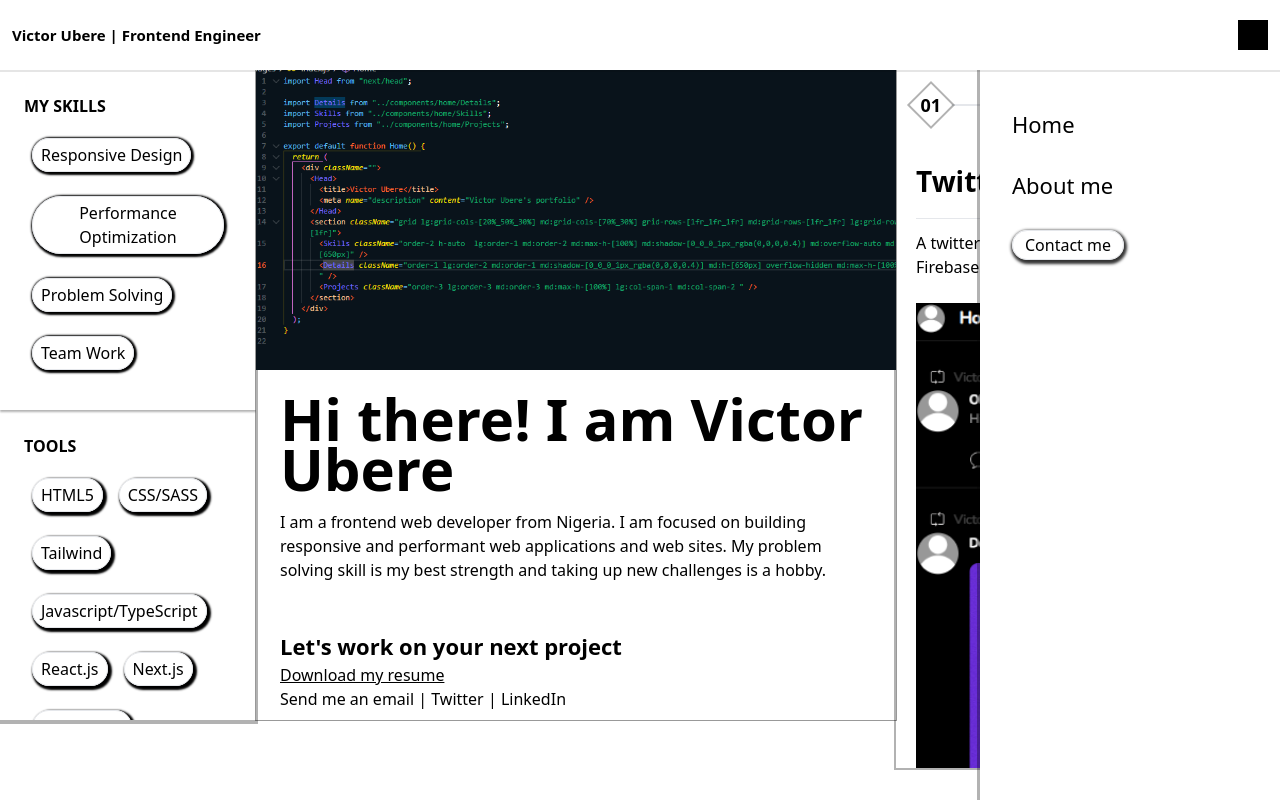
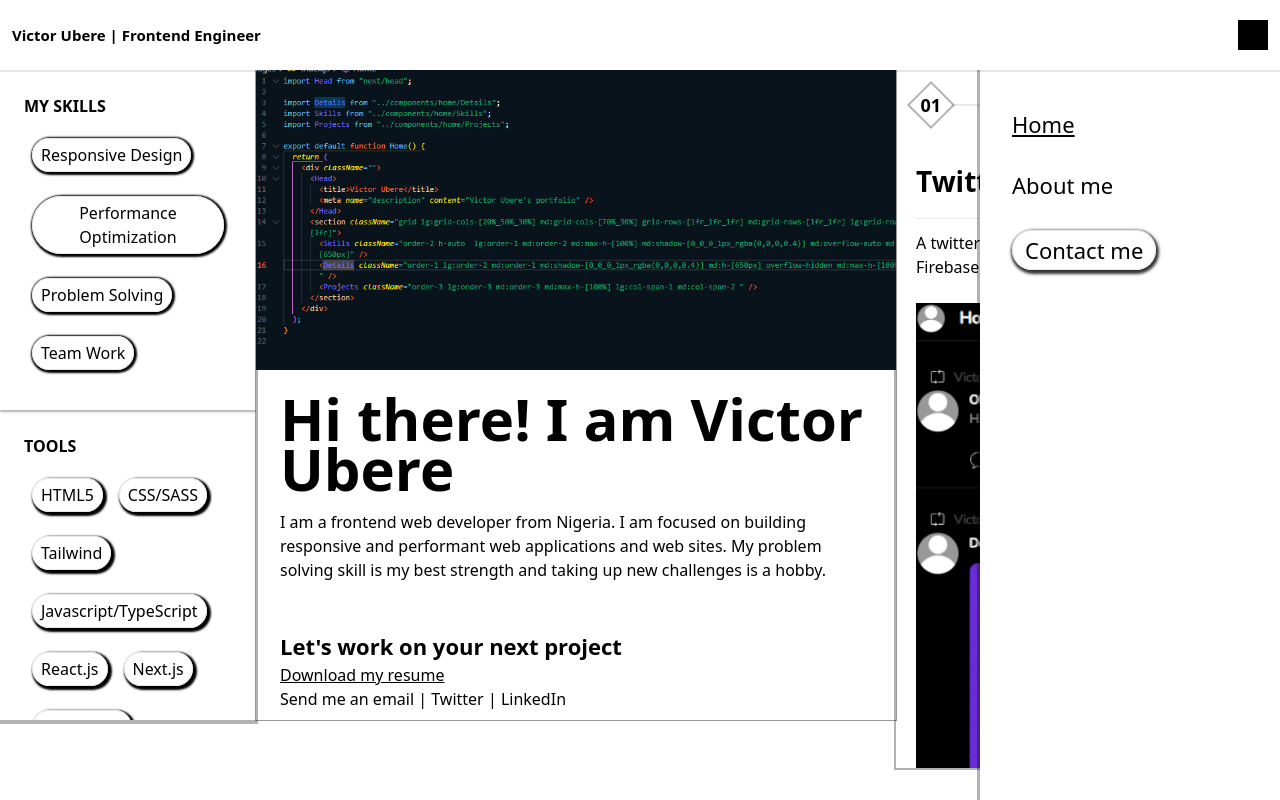
Before and after one commit to Vubere/portfolio, a Next.js app: page / in a window 1280 px wide. Both pictures are taken after a click on the element 1253 px from the left and 35 px from the top of the page. Built offline with nearby package versions, Linux system fonts and the light colour scheme.

Commit message:
minor fix

```diff
--- a/components/home/Projects.jsx
+++ b/components/home/Projects.jsx
@@ -37,7 +37,7 @@ function Project({ project, index }) {
         <hr className="w-[50%] mb-3" />
         <p className="mb-6">{description}</p>
         <a href={link} target="_blank" rel="noreferrer">
-          <div className="relative ">
+          <div className="relative inline">
             <Image
               src={image}
               width={500}
--- a/components/layout/header.jsx
+++ b/components/layout/header.jsx
@@ -1,6 +1,12 @@
 import Link from "next/link";
+import { useEffect } from "react";
 
-export default function header({show, showSideNav, width}) {
+export default function header({show, showSideNav, width, route}) {
+
+  const currentRoute = route.split("/")[1]
+
+
+
 
 
 
@@ -9,27 +15,38 @@ export default function header({show, showSideNav, width}) {
       <h1 className="font-[600] text-[15px]">
         Victor Ubere{"  "}|{"  "}Frontend Engineer
       </h1>
-      {
-        width>600?
+      {width > 600 ? (
         <nav>
           <ul className="flex items-center justify-center gap-4 pr-4 font-[500]">
             <li>
-            <Link href={"/"}>Home</Link>
+              <Link href={"/"} className={`${currentRoute == "" ? "underline" : ""}`}>
+                Home
+              </Link>
             </li>
             <li>
-            <Link href={"/about"}>About me</Link>
+              <Link
+                href={"/about"}
+                className={`${currentRoute == "about" ? "underline" : ""}`}
+              >
+                About me
+              </Link>
             </li>
             <Link href={"/contact-me"} className="p-0 m-0">
-            <li className="border rounded-full p-2 pl-3 pr-3 flex items-center shadow-[1px_2px_3px_2px_rgba(0,0,0,0.8)] h-[30px]">
+              <li
+                className={`border rounded-full p-2 pl-3 pr-3 flex items-center shadow-[1px_2px_3px_2px_rgba(0,0,0,0.8)] h-[30px] ${currentRoute == "contact-me" ? "underline" : ""}`}
+              >
                 Contact me
               </li>
             </Link>
           </ul>
-      </nav>:<div className="w-[30px] h-[30px] bg-black" onClick={()=>showSideNav(!show)}></div>
-      }
-      {
-
-      }
+        </nav>
+      ) : (
+        <div
+          className="w-[30px] h-[30px] bg-black"
+          onClick={() => showSideNav(!show)}
+        ></div>
+      )}
+      {}
     </header>
   );
 }
--- a/components/layout/index.jsx
+++ b/components/layout/index.jsx
@@ -6,11 +6,11 @@ import SideNav from "./sidenav";
 import { AnimatePresence, motion } from "framer-motion";
 import { useRef } from "react";
 import { useCloseOnBlur } from "../../helpers/useCloseonClickAway";
+import { useRouter } from "next/router";
 
 export default function Layout({ children }) {
   const [width, setWidth] = useState(0);
-
-
+  const {route} = useRouter()
   const {ref,show, setShow } = useCloseOnBlur()
 
   useEffect(() => {
@@ -25,7 +25,7 @@ export default function Layout({ children }) {
 
   return (
     <>
-      <Header showSideNav={setShow} show={show} width={width} />
+      <Header showSideNav={setShow} show={show} width={width} route={route}/>
       <AnimatePresence>
         {width <= 600 && show ? (
           <motion.div className="fixed right-0 top-[60px] w-[300px] max-w-[80vw] bg-white shadow-[0_0_0_3px_rgba(0,0,0,0.3)] p-4 pt-12 h-[100vh] z-[100] "
@@ -35,7 +35,7 @@ export default function Layout({ children }) {
           transition={{duration:0.3, type:"spring", damping:20,}}
           ref={ref}
           >
-            <SideNav setShow={setShow} ref={ref}/>
+            <SideNav setShow={setShow} ref={ref} route={route}/>
           </motion.div>
         ) : null}
       </AnimatePresence>
--- a/components/layout/sidenav.jsx
+++ b/components/layout/sidenav.jsx
@@ -1,20 +1,28 @@
 import { AnimatePresence } from "framer-motion";
 import Link from "next/link";
 
-export default function SideNav({ setShow }) {
-
+export default function SideNav({ setShow, route }) {
+  const currentRoute = route.split("/")[1];
 
 
   return (
     <nav className="w-full z-50">
       <ul className="flex flex-col items-start justify-center gap-4 pl-4 font-[500] w-full z-50 ">
         <li className="text-[22px] mb-3">
-          <Link href={"/"} onClick={() => setShow(false)}>
+          <Link
+            href={"/"}
+            onClick={() => setShow(false)}
+            className={`${currentRoute == "" ? "underline" : ""}`}
+          >
             Home
           </Link>
         </li>
         <li className="text-[22px] mb-3">
-          <Link href={"/about"} onClick={() => setShow(false)}>
+          <Link
+            href={"/about"}
+            onClick={() => setShow(false)}
+            className={`${currentRoute == "about" ? "underline" : ""}`}
+          >
             About me
           </Link>
         </li>
@@ -23,7 +31,11 @@ export default function SideNav({ setShow }) {
           onClick={() => setShow(false)}
           className="p-0 m-0"
         >
-          <li className="border rounded-full p-2 pl-3 pr-3 flex items-center shadow-[1px_2px_3px_2px_rgba(0,0,0,0.8)] h-[30px]">
+          <li
+            className={`border rounded-full p-3 flex items-center justify-center shadow-[1px_2px_3px_2px_rgba(0,0,0,0.8)] h-[40px] text-[22px] ${
+              currentRoute == "contact-me" ? "underline" : ""
+            }`}
+          >
             Contact me
           </li>
         </Link>
```
Lines whose indentation alone changed are shown as unchanged.
